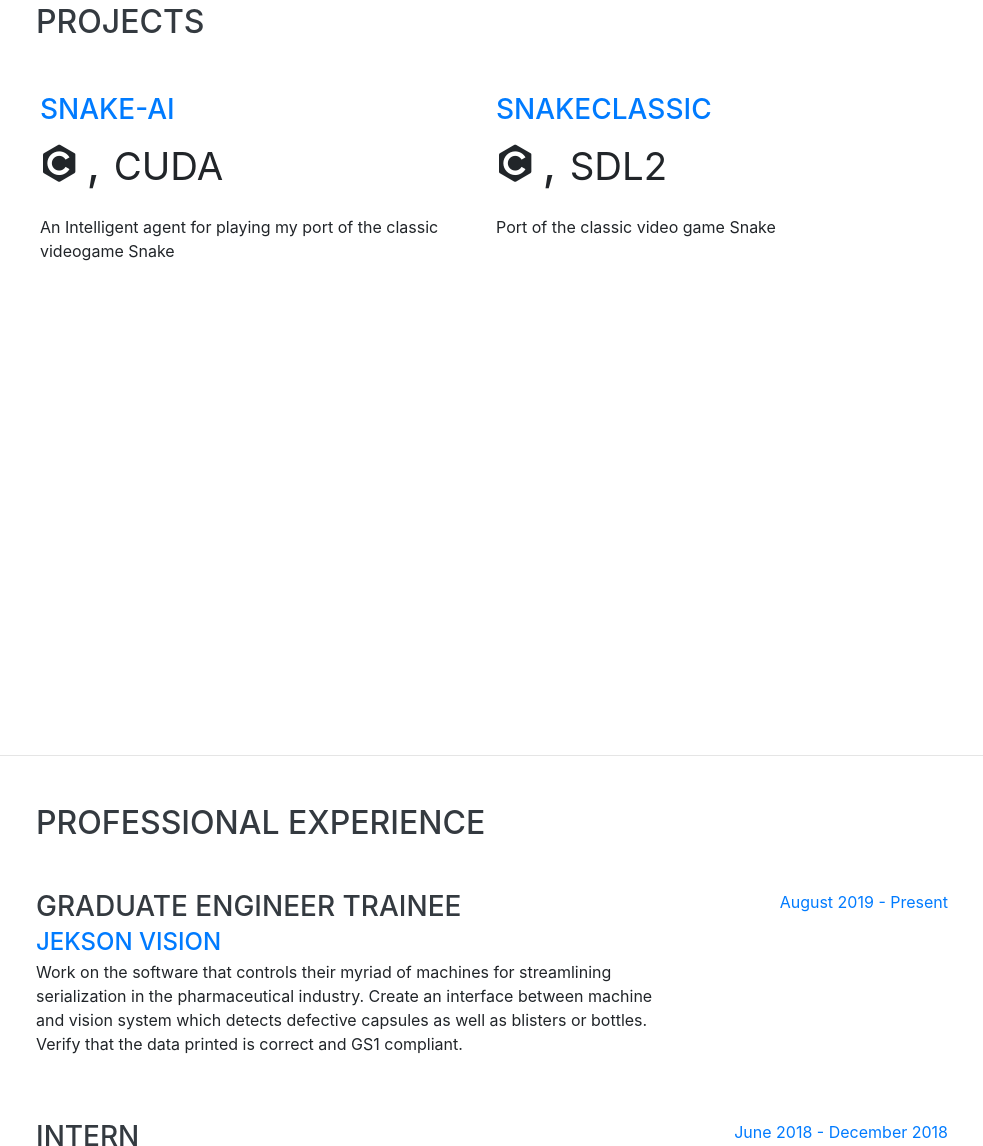
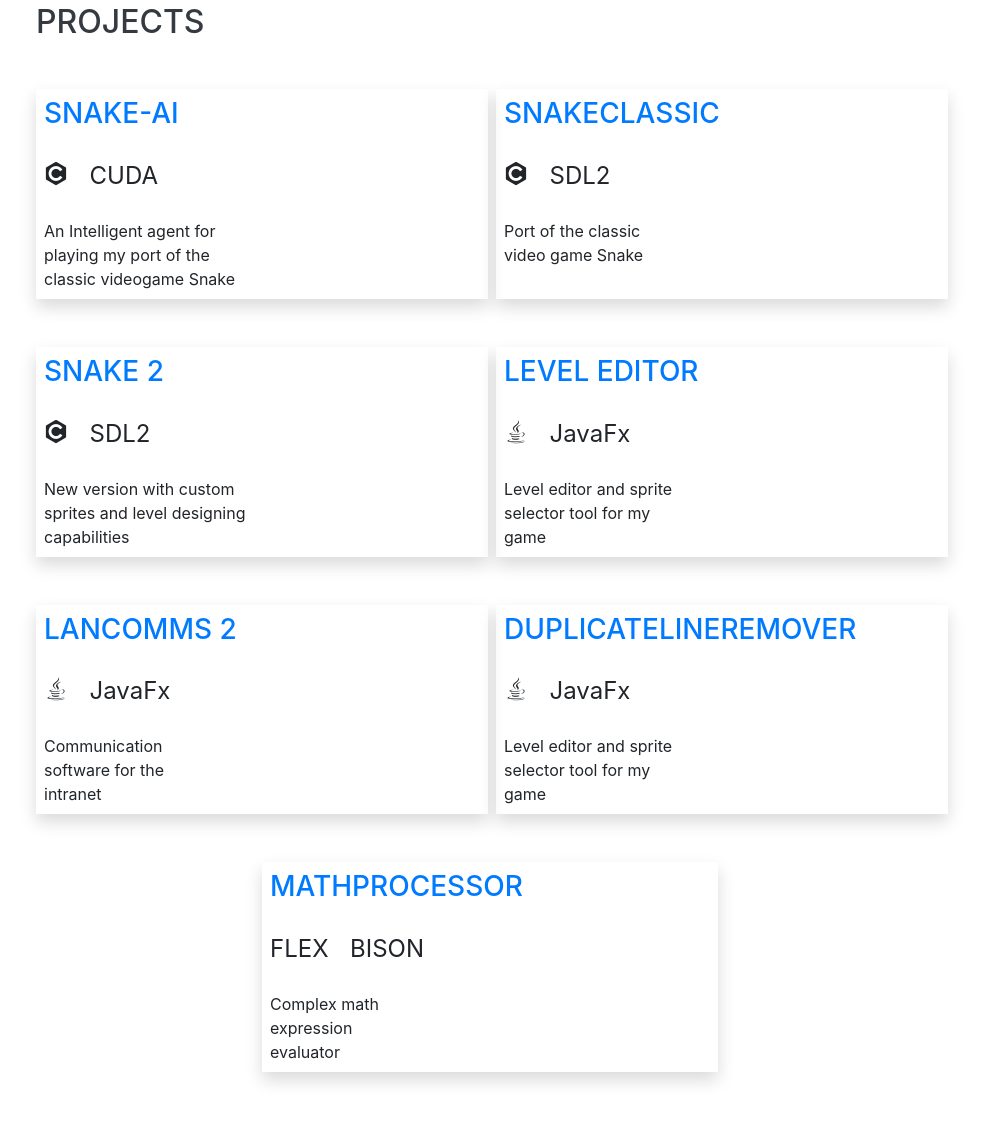
Before and after one commit to mahir1010/mahir1010.github.io, a website with bundled scripts: page index.html in a window 1280 px wide. Shown: the part 846-1992 px from the top of the page, without its empty margins (284-1267 px from the left). Built offline with nearby package versions, Linux system fonts and the light colour scheme; a web font is replaced by a local one.

Commit message:
added projects

```diff
--- a/css/resume.css
+++ b/css/resume.css
@@ -176,3 +176,35 @@ a {
 a:hover, a:focus, a:active {
   color: #197949;
 }
+.project-info{
+  width:50%;
+}
+
+section.project-section {
+  padding-top: 5rem !important;
+  padding-bottom: 5rem !important;
+}
+
+section.project-section .resume-item .resume-date {
+  min-width: none;
+}
+
+@media (min-width: 768px) {
+  section.project-section {
+    min-height: 100vh;
+  }
+  section.project-section .resume-item .resume-date {
+    min-width: 18rem;
+  }
+}
+
+@media (min-width: 992px) {
+  section.project-section {
+    padding-top: 3rem !important;
+    padding-bottom: 3rem !important;
+  }
+}
+.smaller{
+  font-size: 50%;
+font-weight: 400;
+}
--- a/index.html
+++ b/index.html
@@ -76,47 +76,143 @@
         <p class="lead mb-5">Artificial Intelligence, Computer Vision and Robotics are my passion and contributing to
           these fields is my career goal.</p>
       </div>
+
     </section>
     <hr class="m-0">
-    <section class="resume-section p-3 p-lg-5 d-flex flex-column align-items-center" id="Projects">
+
+    <section class="project-section p-3 p-lg-5 d-flex flex-column align-items-center" id="Projects">
       <div class="w-100">
         <h2 class="mb-5">Projects</h2>
-		  <div class="resume-item d-flex flex-row align-items-between">
 
+        <div class="resume-item d-flex flex-row align-items-between justify-content-around">
 
-		  	<div class="p-1 resume-item d-flex flex-md-row justify-content-between mb-5 w-50">
+          <div class="p-2 shadow resume-item d-flex flex-md-row justify-content-between mb-5 mr-1 flex-grow w-50">
             <div class="resume-content">
               <h3 class="mb-0"><a href="https://mahir1010.github.io/SnakeAI/" target="_blank">Snake-AI</a></h3>
               <ul class="list-inline dev-icons">
-				  <li class="list-inline-item">
-					<i class="devicon-c-plain small"></i>
-				  </li>,
-				  <li class="list-inline-item small">
+                <li class="list-inline-item smaller">
+                  <i class="devicon-c-plain"></i>
+                </li>
+                <li class="list-inline-item smaller">
                   CUDA
                 </li>
               </ul>
-				<div>An Intelligent agent for playing my port of the classic videogame Snake</div>
+              <div class="project-info">An Intelligent agent for playing my port of the classic videogame Snake</div>
+            </div>
+          </div>
+
+          <div class="p-2 shadow resume-item d-flex flex-md-row justify-content-between mb-5 ml-1 flex-grow w-50">
+            <div class="resume-content">
+              <h3 class="mb-0"><a href="https://mahir1010.github.io/SnakeClassic/" target="_blank">SnakeClassic</a>
+              </h3>
+              <ul class="list-inline dev-icons">
+                <li class="list-inline-item smaller">
+                  <i class="devicon-c-plain "></i>
+                </li>
+                <li class="list-inline-item smaller">
+                  SDL2
+                </li>
+              </ul>
+              <div class="project-info">Port of the classic video game Snake</div>
+            </div>
+          </div>
+
+        </div>
+
+        <div class="resume-item d-flex flex-row justify-content-around w-100">
+
+
+          <div class="p-2 shadow d-flex flex-md-row justify-content-between mb-5 mr-1 flex-grow w-50">
+            <div class="resume-content">
+              <h3 class="mb-0"><a href="https://mahir1010.github.io/Snake2/" target="_blank">Snake 2</a></h3>
+              <ul class="list-inline dev-icons">
+                <li class="list-inline-item smaller">
+                  <i class="devicon-c-plain "></i>
+                </li>
+                <li class="list-inline-item smaller">
+                  SDL2
+                </li>
+              </ul>
+              <div class="project-info">New version with custom sprites and level designing capabilities</div>
             </div>
           </div>
 
 
-			<div class="p-1 resume-item d-flex flex-md-row justify-content-between mb-5 w-50">
+          <div class="p-2 shadow resume-item d-flex flex-md-row justify-content-between mb-5 ml-1 flex-grow w-50">
             <div class="resume-content">
-                <h3 class="mb-0"><a href="https://mahir1010.github.io/SnakeClassic/" target="_blank">SnakeClassic</a>
+              <h3 class="mb-0"><a href="https://mahir1010.github.io/Snake_Level_Editor/" target="_blank">Level
+                  Editor</a>
               </h3>
               <ul class="list-inline dev-icons">
-                  <li class="list-inline-item">
-                    <i class="devicon-c-plain small"></i>
-                  </li>,
-                  <li class="list-inline-item small">
-                    SDL2
+                <li class="list-inline-item smaller">
+                  <i class="devicon-java-plain "></i>
+                </li>
+                <li class="list-inline-item smaller">
+                  JavaFx
                 </li>
               </ul>
-                <div>Port of the classic video game Snake</div>
+              <div class="project-info">Level editor and sprite selector tool for my game</div>
             </div>
           </div>
+
+        </div>
+        <div class="resume-item d-flex flex-row justify-content-around w-100">
+
+
+          <div class="p-2 shadow d-flex flex-md-row justify-content-between mb-5 mr-1 flex-grow w-50">
+            <div class="resume-content">
+              <h3 class="mb-0"><a href="https://mahir1010.github.io/LanComms-2/" target="_blank">LanComms 2</a></h3>
+              <ul class="list-inline dev-icons">
+                <li class="list-inline-item smaller">
+                  <i class="devicon-java-plain "></i>
+                </li>
+                <li class="list-inline-item smaller">
+                  JavaFx
+                </li>
+              </ul>
+              <div class="project-info">Communication software for the intranet</div>
             </div>
           </div>
+
+
+          <div class="p-2 shadow resume-item d-flex flex-md-row justify-content-between mb-5 ml-1 flex-grow w-50">
+            <div class="resume-content">
+              <h3 class="mb-0"><a href="https://mahir1010.github.io/DuplicateLineRemover/" target="_blank">DuplicateLineRemover</a>
+              </h3>
+              <ul class="list-inline dev-icons">
+                <li class="list-inline-item smaller">
+                  <i class="devicon-java-plain "></i>
+                </li>
+                <li class="list-inline-item smaller">
+                  JavaFx
+                </li>
+              </ul>
+              <div class="project-info">Level editor and sprite selector tool for my game</div>
+            </div>
+          </div>
+
+        </div>
+        <div class="resume-item d-flex flex-row justify-content-around w-100">
+
+          <div class="p-2 shadow d-flex flex-md-row justify-content-between mb-5 mr-1 flex-grow w-50">
+            <div class="resume-content">
+              <h3 class="mb-0"><a href="https://mahir1010.github.io/MathProcessor/" target="_blank">MathProcessor</a></h3>
+              <ul class="list-inline dev-icons">
+                <li class="list-inline-item smaller">
+                  FLEX
+                </li>
+                <li class="list-inline-item smaller">
+                  BISON
+                </li>
+              </ul>
+              <div class="project-info">Complex math expression evaluator</div>
+            </div>
+          </div>
+
+        </div>
+      </div>
+
+
     </section>
     <hr class="m-0">
 
```
Also changed, not shown: css/resume.min.css. Lines whose indentation alone changed are shown as unchanged.
